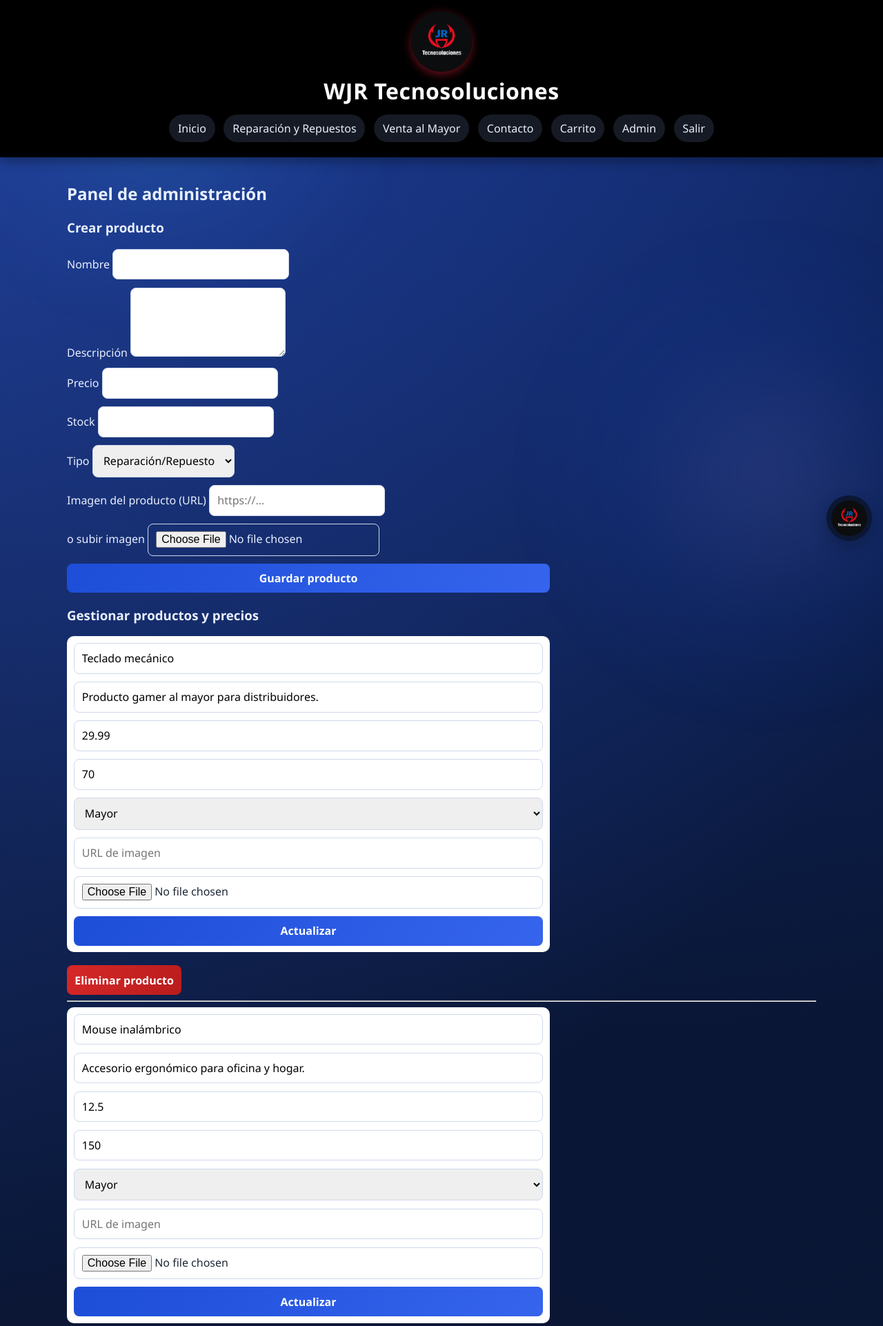
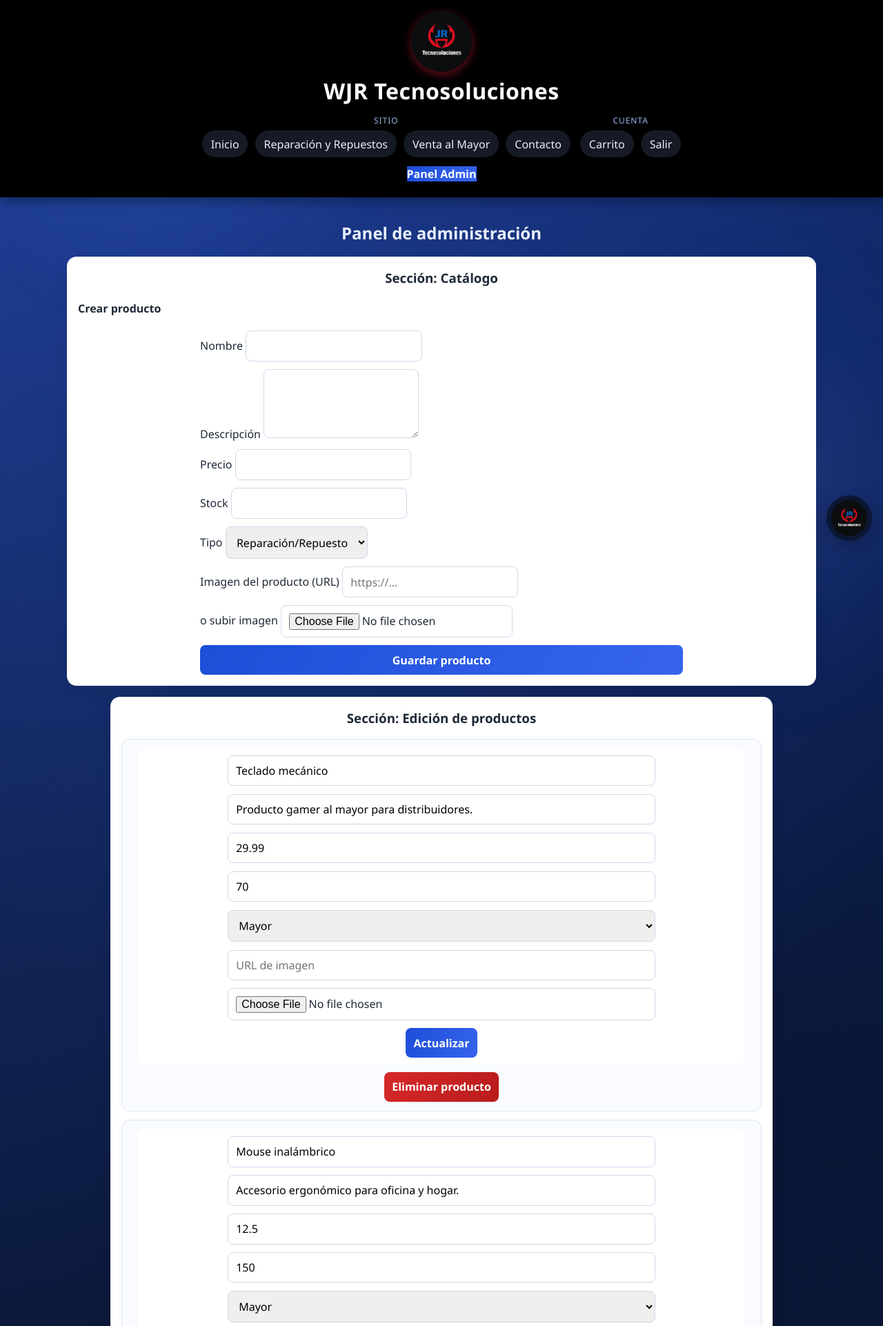
Before and after one commit to Dreamzxd/WJR-TECNO, a Flask app: page /admin in a window 1280 px wide. Shown: the top 1922 px of the page at 69% size. Run offline with Flask 3, Linux system fonts and the light colour scheme; a user stored in the database is signed in; data comes from the database, SQL or seed files in the repository.

Commit message:
Reorganiza navegación y centra secciones del panel admin

```diff
--- a/static/styles.css
+++ b/static/styles.css
@@ -74,7 +74,41 @@ body::after {
 .brand-logo { width: 88px; height: 88px; border-radius: 50%; box-shadow: 0 4px 14px rgba(239, 35, 60, .45); }
 .main-header h1 { margin: 0; font-size: 2rem; letter-spacing: .5px; }
 
-nav { display: flex; justify-content: center; gap: .8rem; flex-wrap: wrap; }
+
+
+nav {
+  display: flex;
+  justify-content: center;
+  gap: .9rem;
+  flex-wrap: wrap;
+}
+
+.nav-section {
+  display: grid;
+  gap: .35rem;
+  justify-items: center;
+}
+
+.nav-section-label {
+  font-size: .75rem;
+  letter-spacing: .08em;
+  text-transform: uppercase;
+  color: #9cb4ea;
+}
+
+.nav-links {
+  display: flex;
+  justify-content: center;
+  gap: .65rem;
+  flex-wrap: wrap;
+}
+
+.admin-access {
+  margin-top: .8rem;
+  display: flex;
+  justify-content: center;
+}
+
 nav a {
   color: #e8efff;
   text-decoration: none;
@@ -176,6 +210,18 @@ th, td { border: 1px solid #e4e8ef; padding: .6rem; text-align: left; }
 .user-row { display: flex; justify-content: space-between; gap: .7rem; background: white; color: var(--surface-text); margin-bottom: .5rem; padding: .6rem; border-radius: 8px; align-items: center; }
 .inline-form { background: #fff; color: var(--surface-text); padding: .6rem; border-radius: 10px; }
 
+.admin-shell h2 { text-align: center; margin-bottom: 1.1rem; }
+.admin-grid { display: grid; gap: 1rem; }
+.admin-section { background: var(--card); color: var(--surface-text); padding: 1rem; border-radius: 14px; box-shadow: 0 8px 20px rgba(16,24,40,.08); }
+.admin-section h3 { margin-top: .1rem; text-align: center; }
+.admin-form { margin: 0 auto; }
+.admin-section-wide { max-width: 960px; margin: 0 auto; width: 100%; }
+.admin-edit-card { border: 1px solid #dde5f4; border-radius: 12px; padding: .8rem; margin-bottom: .8rem; background: #f9fbff; }
+.admin-inline-form { margin: 0 auto .7rem; max-width: 880px; justify-items: center; }
+.admin-inline-form input, .admin-inline-form select { width: min(100%, 620px); }
+.admin-inline-form button, .admin-delete-form { justify-self: center; }
+.admin-delete-form { display: flex; justify-content: center; }
+
 .product-image {
   width: 100%;
   height: 180px;
@@ -255,6 +301,15 @@ th, td { border: 1px solid #e4e8ef; padding: .6rem; text-align: left; }
     scrollbar-width: thin;
     -webkit-overflow-scrolling: touch;
     mask-image: linear-gradient(to right, transparent 0, #000 4%, #000 96%, transparent 100%);
+  }
+
+  .nav-section {
+    flex: 0 0 auto;
+    justify-items: flex-start;
+  }
+
+  .nav-links {
+    flex-wrap: nowrap;
   }
 
   nav::-webkit-scrollbar {
--- a/templates/admin.html
+++ b/templates/admin.html
@@ -1,10 +1,13 @@
 {% extends 'base.html' %}
 {% block content %}
+<section class="admin-shell">
   <h2>Panel de administración</h2>
 
-<section>
-  <h3>Crear producto</h3>
-  <form method="post" class="form" action="{{ url_for('crear_producto') }}" enctype="multipart/form-data">
+  <div class="admin-grid">
+    <section class="admin-section">
+      <h3>Sección: Catálogo</h3>
+      <h4>Crear producto</h4>
+      <form method="post" class="form admin-form" action="{{ url_for('crear_producto') }}" enctype="multipart/form-data">
         <label>Nombre <input type="text" name="nombre" required></label>
         <label>Descripción <textarea name="descripcion" required></textarea></label>
         <label>Precio <input type="number" step="0.01" name="precio" required></label>
@@ -25,10 +28,11 @@
       </form>
     </section>
 
-<section>
-  <h3>Gestionar productos y precios</h3>
+    <section class="admin-section admin-section-wide">
+      <h3>Sección: Edición de productos</h3>
       {% for p in productos %}
-  <form method="post" action="{{ url_for('actualizar_producto', producto_id=p.id) }}" class="form inline-form" enctype="multipart/form-data">
+      <div class="admin-edit-card">
+        <form method="post" action="{{ url_for('actualizar_producto', producto_id=p.id) }}" class="form inline-form admin-inline-form" enctype="multipart/form-data">
           <input type="text" name="nombre" value="{{ p.nombre }}" required>
           <input type="text" name="descripcion" value="{{ p.descripcion }}" required>
           <input type="number" step="0.01" name="precio" value="{{ p.precio }}" required>
@@ -41,16 +45,16 @@
           <input type="file" name="imagen_archivo" accept="image/*">
           <button type="submit">Actualizar</button>
         </form>
-  <form method="post" action="{{ url_for('eliminar_producto', producto_id=p.id) }}">
+        <form method="post" action="{{ url_for('eliminar_producto', producto_id=p.id) }}" class="admin-delete-form">
           <button type="submit" class="danger">Eliminar producto</button>
         </form>
-  <hr>
+      </div>
       {% endfor %}
     </section>
 
-<section>
-  <h3>Acerca de nosotros y enlaces de contacto</h3>
-  <form method="post" class="form" action="{{ url_for('actualizar_acerca_de') }}">
+    <section class="admin-section">
+      <h3>Sección: Contenido del sitio</h3>
+      <form method="post" class="form admin-form" action="{{ url_for('actualizar_acerca_de') }}">
         <label>Título <input type="text" name="about_title" value="{{ site_content.about_title }}" required></label>
         <label>Descripción
           <textarea name="about_body" rows="4" required>{{ site_content.about_body }}</textarea>
@@ -62,8 +66,8 @@
       </form>
     </section>
 
-<section>
-  <h3>Gestionar usuarios</h3>
+    <section class="admin-section">
+      <h3>Sección: Usuarios</h3>
       {% for u in usuarios %}
         <div class="user-row">
           <span>{{ u.nombre }} ({{ u.email }}) {% if u.is_admin %}[ADMIN]{% endif %}</span>
@@ -75,4 +79,6 @@
         </div>
       {% endfor %}
     </section>
+  </div>
+</section>
 {% endblock %}
--- a/templates/base.html
+++ b/templates/base.html
@@ -13,19 +13,40 @@
       <h1>WJR Tecnosoluciones</h1>
     </div>
     <nav>
+      <div class="nav-section">
+        <span class="nav-section-label">Sitio</span>
+        <div class="nav-links">
           <a href="{{ url_for('home') }}">Inicio</a>
           <a href="{{ url_for('servicios_reparacion') }}">Reparación y Repuestos</a>
           <a href="{{ url_for('venta_mayor') }}">Venta al Mayor</a>
           <a href="{{ url_for('contacto') }}">Contacto</a>
+        </div>
+      </div>
+
       {% if current_user.is_authenticated %}
+      <div class="nav-section">
+        <span class="nav-section-label">Cuenta</span>
+        <div class="nav-links">
           <a href="{{ url_for('carrito') }}">Carrito</a>
-        {% if current_user.is_admin %}<a href="{{ url_for('admin_dashboard') }}">Admin</a>{% endif %}
           <a href="{{ url_for('logout') }}">Salir</a>
+        </div>
+      </div>
       {% else %}
+      <div class="nav-section">
+        <span class="nav-section-label">Acceso</span>
+        <div class="nav-links">
           <a href="{{ url_for('login') }}">Entrar</a>
           <a href="{{ url_for('registro') }}">Registro</a>
+        </div>
+      </div>
       {% endif %}
     </nav>
+
+    {% if current_user.is_authenticated and current_user.is_admin %}
+      <div class="admin-access">
+        <a href="{{ url_for('admin_dashboard') }}" class="btn">Panel Admin</a>
+      </div>
+    {% endif %}
   </header>
 
   <main class="{% block main_class %}{% endblock %}">
```
Lines whose indentation alone changed are shown as unchanged.
